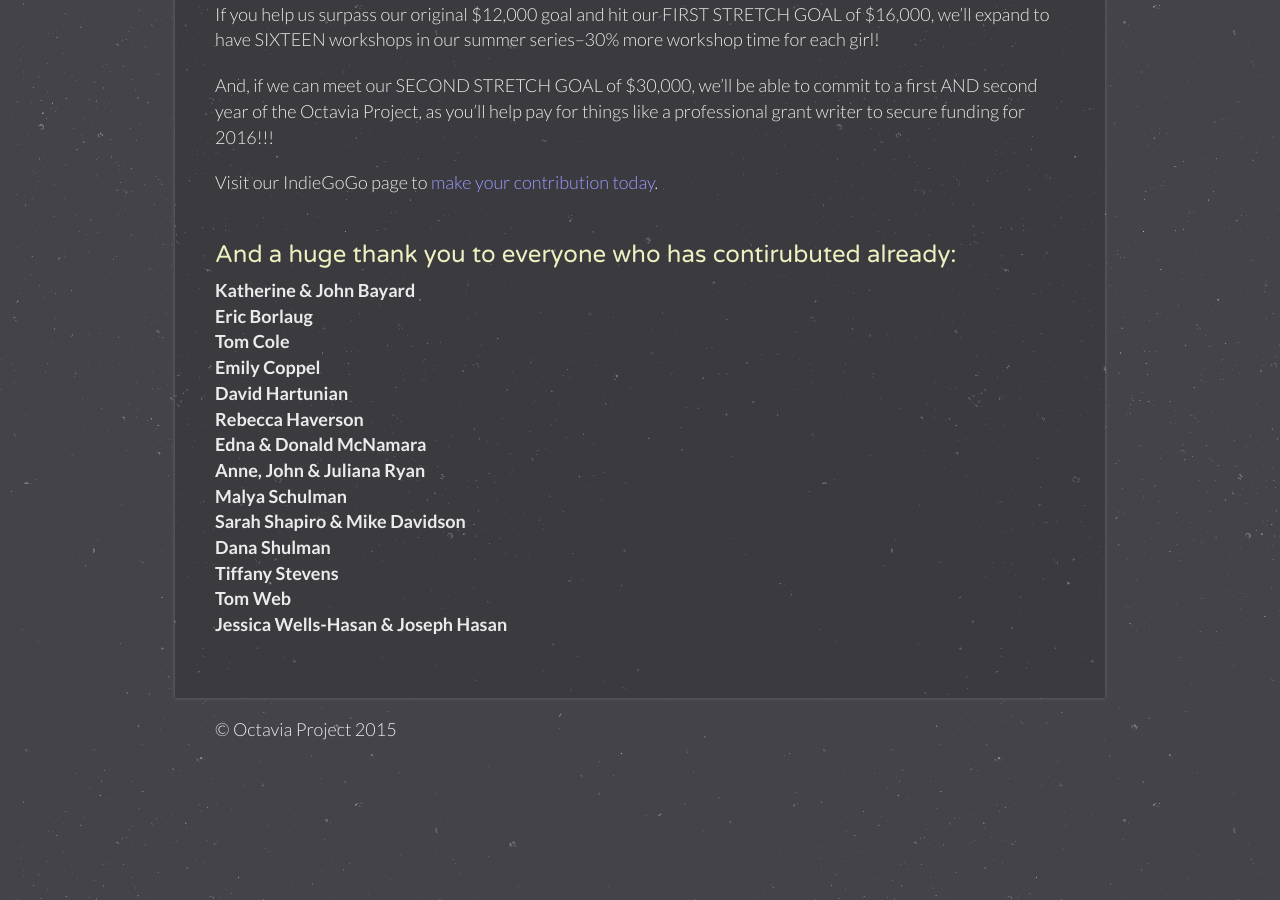
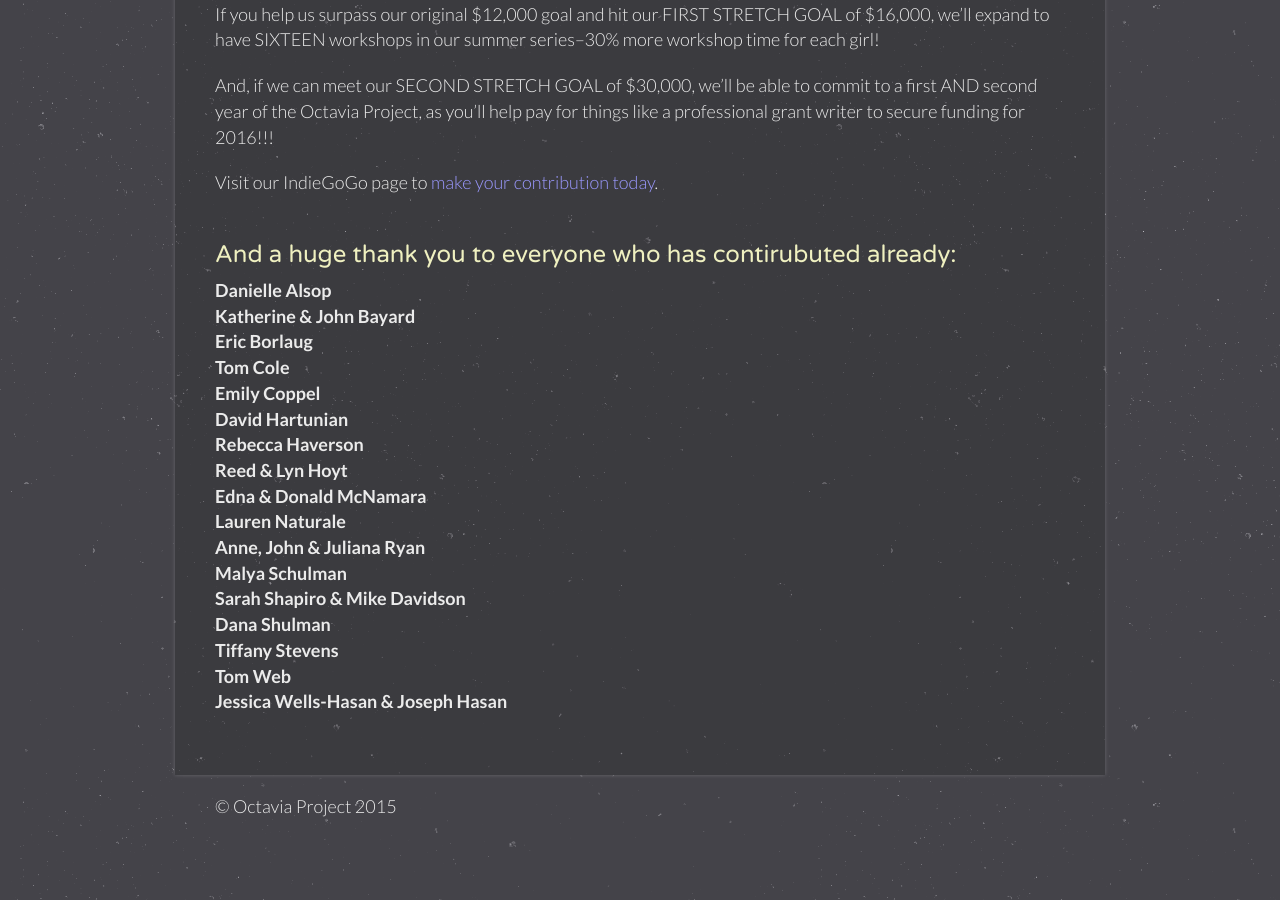
Before and after one commit to OctaviaProject/octaviaproject.github.io, a Jekyll site: the page built from donate.html, in a window 1280 px wide and 900 px high, scrolled down 1019 px. Built offline with Jekyll 4.4.1, drawn with Linux system fonts in a browser that asks for light colours.

Commit message:
Added donor names

```diff
--- a/donate.html
+++ b/donate.html
@@ -43,13 +43,16 @@
 
       <h3>And a huge thank you to everyone who has contirubuted already:</h3>
       <p><b>
+          Danielle Alsop<br>
           Katherine & John Bayard<br>
           Eric Borlaug<br>
           Tom Cole<br>
           Emily Coppel<br>
           David Hartunian<br>
           Rebecca Haverson<br>
+          Reed & Lyn Hoyt<br>
           Edna & Donald McNamara<br>
+          Lauren Naturale<br>
           Anne, John & Juliana Ryan<br>
           Malya Schulman<br>
           Sarah Shapiro & Mike Davidson<br>
```
